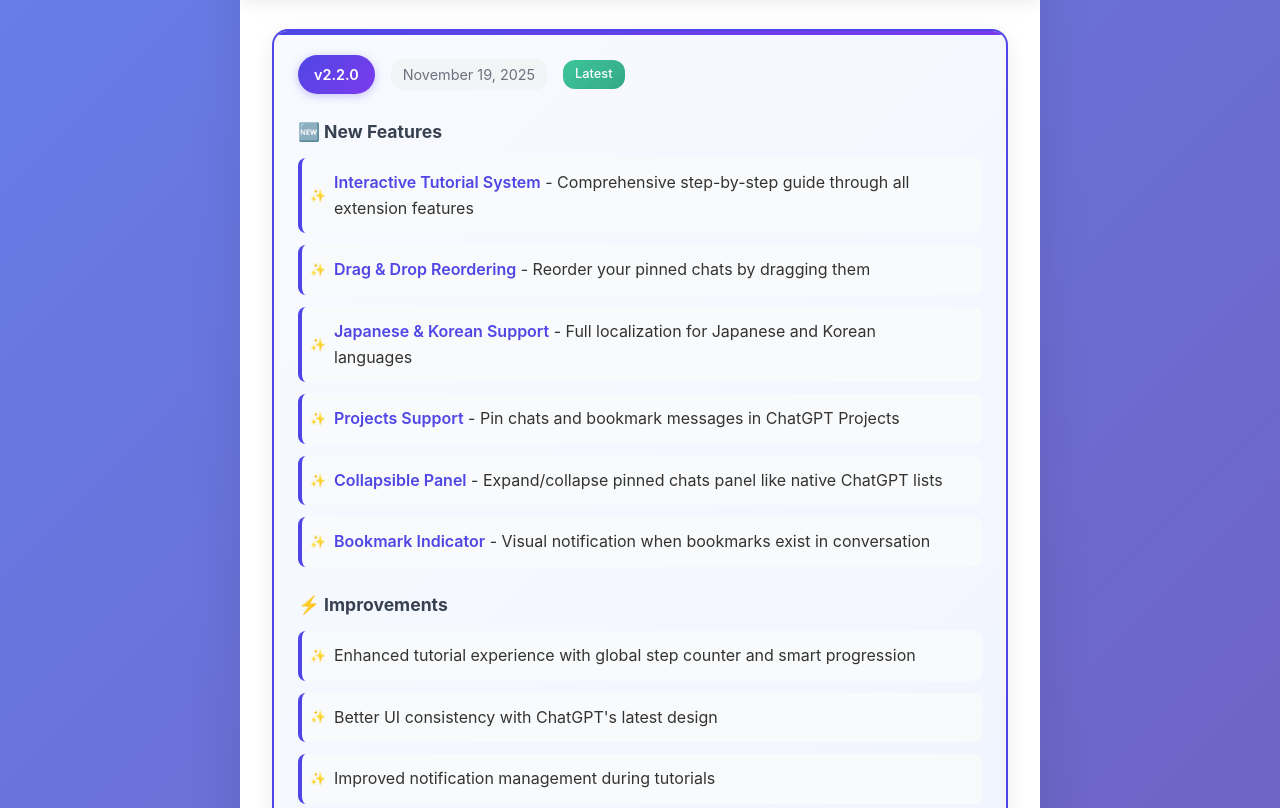
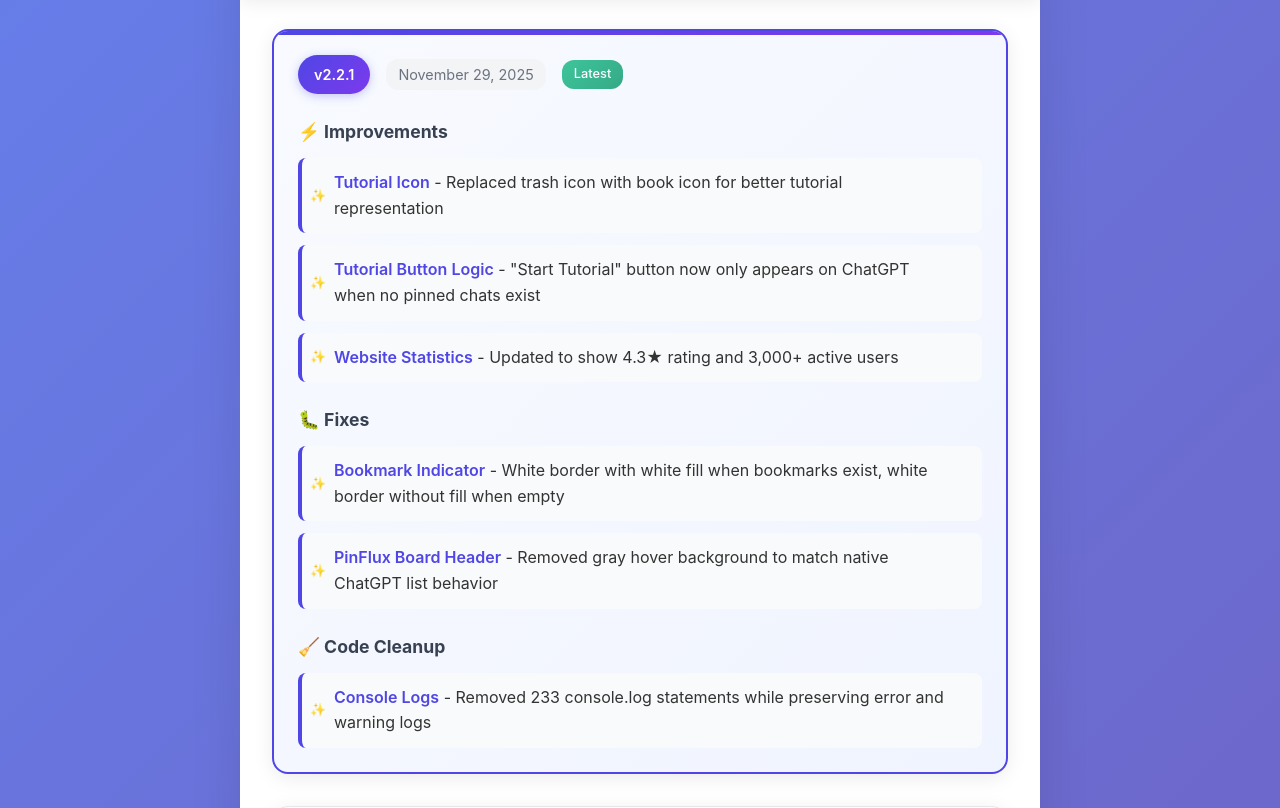
Before and after one commit to AuxionCore/PinFlux, a website with bundled scripts: page src/entrypoints/changelog/index.html in a window 1280 px wide. Shown: the part 115-923 px from the top of the page. Built offline with nearby package versions, Linux system fonts and the light colour scheme.

Commit message:
chore: release v2.2.1 with tutorial improvements, bookmark indicator fixes, and code cleanup

```diff
--- a/package.json
+++ b/package.json
@@ -1,6 +1,6 @@
 {
   "name": "PinFlux",
-  "version": "2.2.0",
+  "version": "2.2.1",
   "description": "PinFlux is a browser extension that enhances your ChatGPT experience by allowing you to pin conversations, making it easier to revisit important discussions.",
   "private": true,
   "type": "module",
--- a/src/entrypoints/changelog/index.html
+++ b/src/entrypoints/changelog/index.html
@@ -23,9 +23,39 @@
         <div class="content">
             <div class="version-section current">
                 <div class="version-header">
+                    <div class="version-badge">v2.2.1</div>
+                    <div class="version-date">November 29, 2025</div>
+                    <div class="version-status">Latest</div>
+                </div>
+                <div class="features">
+                    <div class="feature-category">
+                        <h3>⚡ Improvements</h3>
+                        <ul>
+                            <li><strong>Tutorial Icon</strong> - Replaced trash icon with book icon for better tutorial representation</li>
+                            <li><strong>Tutorial Button Logic</strong> - "Start Tutorial" button now only appears on ChatGPT when no pinned chats exist</li>
+                            <li><strong>Website Statistics</strong> - Updated to show 4.3★ rating and 3,000+ active users</li>
+                        </ul>
+                    </div>
+                    <div class="feature-category">
+                        <h3>🐛 Fixes</h3>
+                        <ul>
+                            <li><strong>Bookmark Indicator</strong> - White border with white fill when bookmarks exist, white border without fill when empty</li>
+                            <li><strong>PinFlux Board Header</strong> - Removed gray hover background to match native ChatGPT list behavior</li>
+                        </ul>
+                    </div>
+                    <div class="feature-category">
+                        <h3>🧹 Code Cleanup</h3>
+                        <ul>
+                            <li><strong>Console Logs</strong> - Removed 233 console.log statements while preserving error and warning logs</li>
+                        </ul>
+                    </div>
+                </div>
+            </div>
+
+            <div class="version-section">
+                <div class="version-header">
                     <div class="version-badge">v2.2.0</div>
                     <div class="version-date">November 19, 2025</div>
-                    <div class="version-status">Latest</div>
                 </div>
                 <div class="features">
                     <div class="feature-category">
```
Also changed, not shown: CHANGELOG.md.
